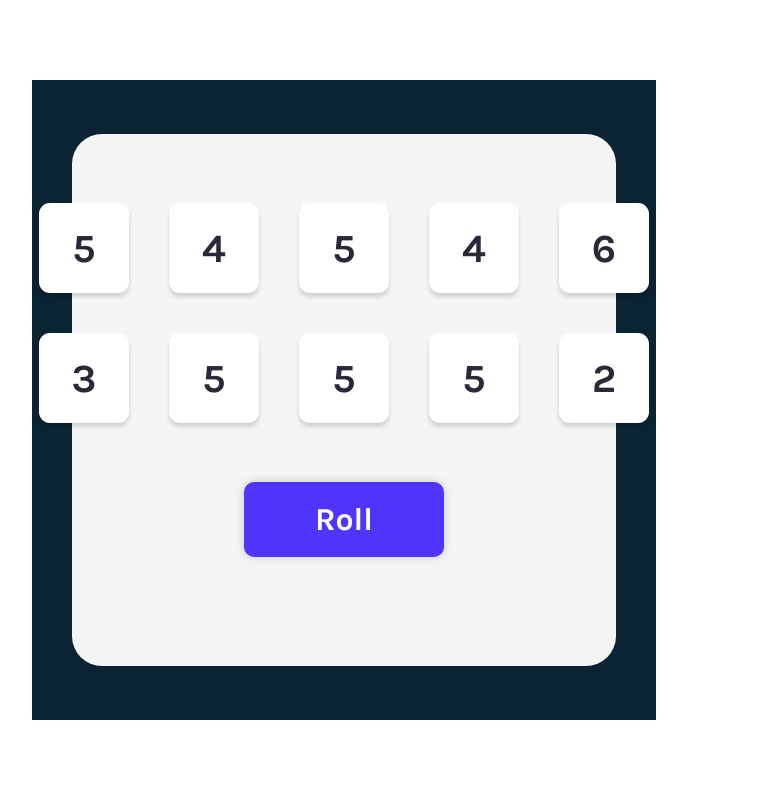
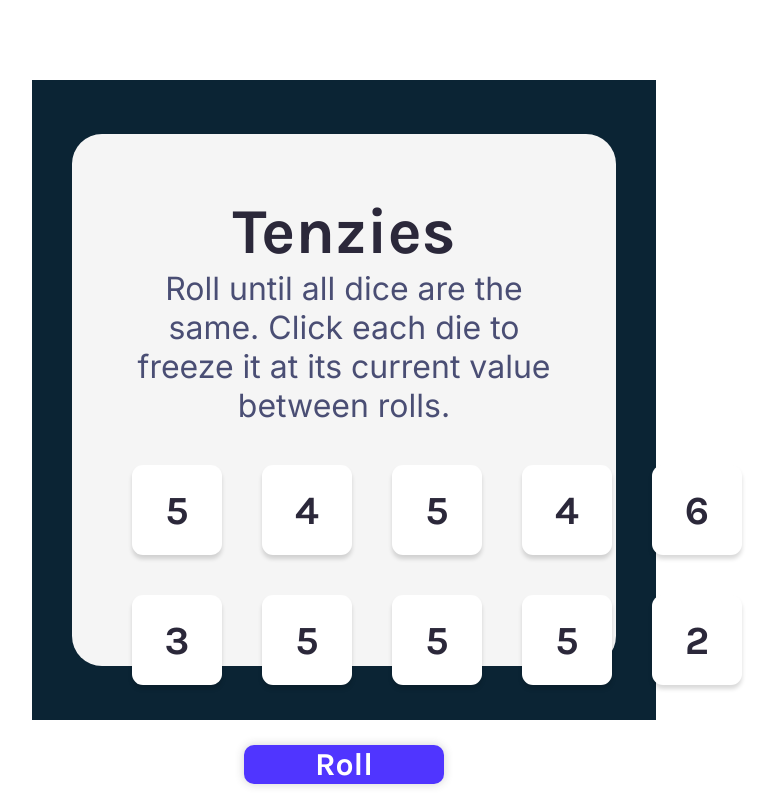
Before and after one commit to HemantAntony/tenzies, a React (Create React App) app: page / in a window 1280 px wide. Shown: the whole page, without its empty margins (296-1070 px from the left). Built offline with nearby package versions, Linux system fonts and the light colour scheme; the HTML template or start-up script is replaced by a standard one.

Commit message:
Added title and instructions

```diff
--- a/src/App.js
+++ b/src/App.js
@@ -35,6 +35,8 @@ function App() {
   return (
     <div className="App">
       <main>
+        <h1 className="title">Tenzies</h1>
+        <h2 className="instructions">Roll until all dice are the same. Click each die to freeze it at its current value between rolls.</h2>
         <div className="die--grid">
           {diceElements}
         </div>
--- a/src/index.css
+++ b/src/index.css
@@ -33,7 +33,21 @@ main {
     padding: 60px;
 }
 
+.title {
+    font-size: 4rem;
+    color: #2B283A;
+}
+
+.instructions {
+    font-family: Inter, sans-serif;
+    font-size: 2rem;
+    text-align: center;
+    font-weight: 400;
+    color: #4A4E74;
+}
+
 .die--grid {
+    margin: 40px auto 30px;
     display: grid;
     grid-template: auto auto / repeat(5, 1fr);
     gap: 40px;
@@ -65,7 +79,7 @@ main {
     display: block;
     width: 200px;
     height: 75px;
-    margin: 40px;
+    margin:30px auto auto;
     background-color: #5035FF;
     color: white;
     font-size: 2rem;
```
